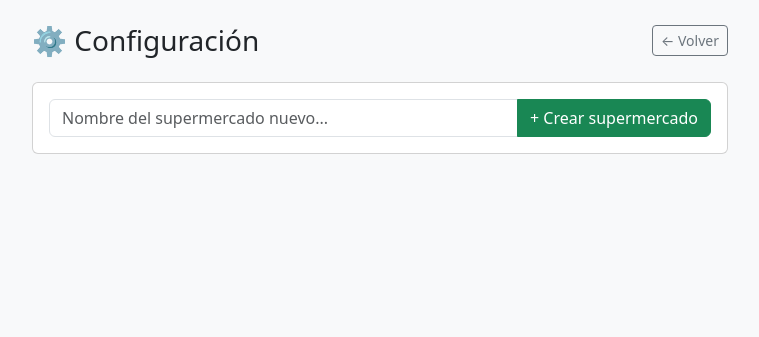
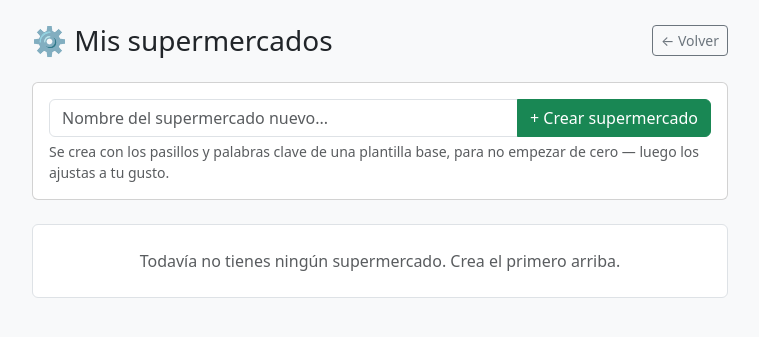
Before and after one commit to Medulino/smartshop, a Django app: page /configuracion/ in a window 1280 px wide. Shown: the top 337 px of the page, without its empty margins (260-1019 px from the left). Run offline with Django 5.2, Linux system fonts and the light colour scheme; the visitor is signed in with stand-in values (Sample User, id 1); data that the repository does not hold is empty; some libraries are stand-ins or nearby versions.

Commit message:
Separar lista de supermercados y gestión de pasillos en dos pantallas
/configuracion/ ahora solo lista los supermercados del usuario; al
elegir uno se entra en /configuracion/<id>/ para gestionar sus
pasillos y keywords. Antes todo iba amontonado en una sola pantalla.

Además:
- Al crear un supermercado nuevo se precarga con la plantilla
  "Mercadona Agustinos" (pasillos + keywords) en vez de partir vacío.
- Nuevo botón eliminar supermercado: bloqueado para usuarios normales
  si está publicado (hay que despublicarlo antes o pedirlo a un
  administrador), sin restricción para staff.

```diff
--- a/compra/urls.py
+++ b/compra/urls.py
@@ -17,6 +17,8 @@ urlpatterns = [
     path('configuracion/', views.ConfiguracionView.as_view(), name='configuracion'),
     path('configuracion/supermercado/crear/', views.crear_supermercado, name='crear_supermercado'),
     path('configuracion/supermercado/publicar/<int:supermercado_id>/', views.alternar_publicacion, name='alternar_publicacion'),
+    path('configuracion/supermercado/eliminar/<int:supermercado_id>/', views.eliminar_supermercado, name='eliminar_supermercado'),
+    path('configuracion/<int:supermercado_id>/', views.SupermercadoDetalleView.as_view(), name='supermercado_detalle'),
     path('configuracion/pasillo/crear/<int:supermercado_id>/', views.crear_pasillo, name='crear_pasillo'),
     path('configuracion/pasillo/renombrar/<int:pasillo_id>/', views.renombrar_pasillo, name='renombrar_pasillo'),
     path('configuracion/pasillo/eliminar/<int:pasillo_id>/', views.eliminar_pasillo, name='eliminar_pasillo'),
--- a/compra/views.py
+++ b/compra/views.py
@@ -278,6 +278,8 @@ def analizar_foto(request):
 
 @method_decorator(login_required, name='dispatch')
 class ConfiguracionView(View):
+    """Lista los supermercados del usuario. Elegir uno lleva al detalle
+    (pasillos/keywords) para no amontonarlo todo en una sola pantalla."""
     template_name = 'compra/configuracion.html'
 
     def get(self, request):
@@ -287,9 +289,25 @@ class ConfiguracionView(View):
         })
 
 
+@method_decorator(login_required, name='dispatch')
+class SupermercadoDetalleView(View):
+    """Gestión de pasillos y keywords de UN supermercado del usuario."""
+    template_name = 'compra/supermercado_detalle.html'
+
+    def get(self, request, supermercado_id):
+        supermercado = get_object_or_404(
+            Supermercado, id=supermercado_id, usuario=request.user
+        )
+        return render(request, self.template_name, {
+            'super': supermercado,
+        })
+
+
 @login_required
 @require_POST
 def crear_supermercado(request):
+    from .services import plantilla_por_defecto, copiar_pasillos_keywords
+
     data = json.loads(request.body)
     nombre = data.get('nombre', '').strip()
     direccion = data.get('direccion', '').strip()
@@ -305,11 +323,34 @@ def crear_supermercado(request):
         nombre=nombre,
         direccion=direccion,
     )
+
+    plantilla = plantilla_por_defecto()
+    if plantilla:
+        copiar_pasillos_keywords(plantilla, supermercado)
+
     return JsonResponse({
         'ok': True,
         'id': supermercado.id,
         'nombre': supermercado.nombre,
     })
+
+
+@login_required
+@require_POST
+def eliminar_supermercado(request, supermercado_id):
+    if request.user.is_staff:
+        supermercado = get_object_or_404(Supermercado, id=supermercado_id)
+    else:
+        supermercado = get_object_or_404(
+            Supermercado, id=supermercado_id, usuario=request.user
+        )
+        if supermercado.publico:
+            return JsonResponse({
+                'error': 'Está publicado en Explorar; despublícalo primero o pide a un administrador que lo elimine.'
+            }, status=403)
+
+    supermercado.delete()
+    return JsonResponse({'ok': True})
 
 
 @login_required
--- a/templates/compra/configuracion.html
+++ b/templates/compra/configuracion.html
@@ -4,21 +4,19 @@
 <head>
 <meta charset="UTF-8">
 <meta name="viewport" content="width=device-width, initial-scale=1.0">
-<title>⚙️ Configuración</title>
+<title>⚙️ Mis supermercados</title>
 {% bootstrap_css %}
 <style>
 body { background-color: #f8f9fa; }
-.pasillo-row { cursor: move; background: #fff; }
-.pasillo-row:hover { background: #f1f3f5; }
-.keyword-badge { font-size: 12px; }
-select option { background-color: #2b2b2b; color: #f0f0f0; }
+.super-row { cursor: pointer; }
+.super-row:hover { background: #f1f3f5; }
 </style>
 </head>
 <body>
 <div class="container py-4" style="max-width: 720px;">
 
 <div class="d-flex justify-content-between align-items-center mb-4">
-    <h1 class="h3 mb-0">⚙️ Configuración</h1>
+    <h1 class="h3 mb-0">⚙️ Mis supermercados</h1>
     <div>
         {% if flags.supermercados_publicos %}
         <a href="{% url 'compra:explorar' %}" class="btn btn-outline-primary btn-sm">🌍 Explorar</a>
@@ -34,62 +32,30 @@ select option { background-color: #2b2b2b; color: #f0f0f0; }
                    placeholder="Nombre del supermercado nuevo...">
             <button class="btn btn-success" onclick="crearSupermercado()">+ Crear supermercado</button>
         </div>
+        <div class="form-text">Se crea con los pasillos y palabras clave de una plantilla base, para no empezar de cero — luego los ajustas a tu gusto.</div>
     </div>
 </div>
 
+<ul class="list-group">
     {% for super in supermercados %}
-<div class="card mb-4">
-    <div class="card-header fw-bold d-flex justify-content-between align-items-center">
-        <span>{{ super.nombre }}</span>
-        {% if flags.supermercados_publicos %}
-        <span>
-            {% if super.publico %}
-            <span class="badge bg-success">🌍 Público · ❤️ {{ super.total_likes }}</span>
-            {% endif %}
-            <button class="btn btn-sm {% if super.publico %}btn-outline-danger{% else %}btn-outline-success{% endif %}"
-                    onclick="alternarPublicacion({{ super.id }}, this)">
-                {% if super.publico %}Despublicar{% else %}🌍 Publicar{% endif %}
-            </button>
-        </span>
-        {% endif %}
+    <li class="list-group-item super-row" onclick="window.location.href='{% url 'compra:supermercado_detalle' super.id %}'">
+        <div class="d-flex justify-content-between align-items-center">
+            <div>
+                <div class="fw-bold">{{ super.nombre }}</div>
+                <div class="text-muted small">
+                    {{ super.total_pasillos }} pasillos
+                    {% if super.publico %}· 🌍 Público · ❤️ {{ super.total_likes }}{% endif %}
                 </div>
-    <div class="card-body">
-
-        <div class="input-group mb-3">
-            <input type="text" class="form-control" id="nuevo-pasillo-{{ super.id }}"
-                   placeholder="Nuevo pasillo...">
-            <button class="btn btn-success" onclick="crearPasillo({{ super.id }})">+ Añadir pasillo</button>
             </div>
-
-        <ul class="list-group" id="pasillos-{{ super.id }}" data-super="{{ super.id }}">
-            {% for pasillo in super.pasillos.all %}
-            <li class="list-group-item pasillo-row" data-id="{{ pasillo.id }}">
-                <div class="d-flex justify-content-between align-items-center mb-2">
-                    <span>☰ {{ pasillo.orden }}. {{ pasillo.nombre }}</span>
-                    <span>
-                        <button class="btn btn-sm btn-outline-secondary" onclick="renombrarPasillo({{ pasillo.id }}, '{{ pasillo.nombre|escapejs }}')">✎</button>
-                        <button class="btn btn-sm btn-outline-danger" onclick="eliminarPasillo({{ pasillo.id }}, this)">✕</button>
-                    </span>
+            <span class="text-muted">Gestionar →</span>
         </div>
-                <div class="mb-1">
-                    {% for kw in pasillo.keywords.all %}
-                    <span class="badge bg-secondary keyword-badge" id="kw-{{ kw.id }}">
-                        {{ kw.palabra }}
-                        <a href="#" onclick="eliminarKeyword({{ kw.id }}); return false;" class="text-white text-decoration-none">✕</a>
-                    </span>
-                    {% endfor %}
-                </div>
-                <div class="input-group input-group-sm">
-                    <input type="text" placeholder="Añadir palabra clave..." id="kw-input-{{ pasillo.id }}">
-                    <button class="btn btn-outline-primary" onclick="crearKeyword({{ pasillo.id }})">+</button>
-                </div>
+    </li>
+    {% empty %}
+    <li class="list-group-item text-center text-muted py-4">
+        Todavía no tienes ningún supermercado. Crea el primero arriba.
     </li>
     {% endfor %}
 </ul>
-
-    </div>
-</div>
-{% endfor %}
 
 </div>
 
@@ -107,95 +73,13 @@ async function crearSupermercado() {
         body: JSON.stringify({ nombre })
     });
     if (resp.ok) {
-        location.reload();
+        const data = await resp.json();
+        window.location.href = `/configuracion/${data.id}/`;
     } else {
         const data = await resp.json();
         alert(data.error || 'No se pudo crear el supermercado');
     }
 }
-
-async function alternarPublicacion(superId, btn) {
-    const resp = await fetch(`/configuracion/supermercado/publicar/${superId}/`, {
-        method: 'POST',
-        headers: { 'X-CSRFToken': CSRF }
-    });
-    if (resp.ok) location.reload();
-}
-
-async function crearPasillo(superId) {
-    const input = document.getElementById(`nuevo-pasillo-${superId}`);
-    const nombre = input.value.trim();
-    if (!nombre) return;
-    const resp = await fetch(`/configuracion/pasillo/crear/${superId}/`, {
-        method: 'POST',
-        headers: { 'Content-Type': 'application/json', 'X-CSRFToken': CSRF },
-        body: JSON.stringify({ nombre })
-    });
-    if (resp.ok) location.reload();
-}
-
-async function renombrarPasillo(pasilloId, nombreActual) {
-    const nombre = prompt('Nuevo nombre del pasillo:', nombreActual);
-    if (!nombre || !nombre.trim() || nombre.trim() === nombreActual) return;
-    const resp = await fetch(`/configuracion/pasillo/renombrar/${pasilloId}/`, {
-        method: 'POST',
-        headers: { 'Content-Type': 'application/json', 'X-CSRFToken': CSRF },
-        body: JSON.stringify({ nombre: nombre.trim() })
-    });
-    if (resp.ok) location.reload();
-}
-
-async function eliminarPasillo(pasilloId, btn) {
-    if (!confirm('¿Eliminar este pasillo? Los productos quedarán sin asignar.')) return;
-    const resp = await fetch(`/configuracion/pasillo/eliminar/${pasilloId}/`, {
-        method: 'POST',
-        headers: { 'X-CSRFToken': CSRF }
-    });
-    if (resp.ok) location.reload();
-}
-
-async function crearKeyword(pasilloId) {
-    const input = document.getElementById(`kw-input-${pasilloId}`);
-    const palabra = input.value.trim();
-    if (!palabra) return;
-    const resp = await fetch(`/configuracion/keyword/crear/${pasilloId}/`, {
-        method: 'POST',
-        headers: { 'Content-Type': 'application/json', 'X-CSRFToken': CSRF },
-        body: JSON.stringify({ palabra })
-    });
-    if (resp.ok) location.reload();
-}
-
-async function eliminarKeyword(keywordId) {
-    const resp = await fetch(`/configuracion/keyword/eliminar/${keywordId}/`, {
-        method: 'POST',
-        headers: { 'X-CSRFToken': CSRF }
-    });
-    if (resp.ok) location.reload();
-}
-
-// Reordenar pasillos arrastrando (drag & drop simple)
-document.querySelectorAll('[id^="pasillos-"]').forEach(lista => {
-    let dragged = null;
-    lista.querySelectorAll('.pasillo-row').forEach(row => {
-        row.draggable = true;
-        row.addEventListener('dragstart', () => dragged = row);
-        row.addEventListener('dragover', e => e.preventDefault());
-        row.addEventListener('drop', async e => {
-            e.preventDefault();
-            if (dragged && dragged !== row) {
-                row.parentNode.insertBefore(dragged, row.nextSibling);
-                const superId = lista.dataset.super;
-                const orden = [...lista.querySelectorAll('.pasillo-row')].map(r => r.dataset.id);
-                await fetch(`/configuracion/pasillo/reordenar/${superId}/`, {
-                    method: 'POST',
-                    headers: { 'Content-Type': 'application/json', 'X-CSRFToken': CSRF },
-                    body: JSON.stringify({ orden })
-                });
-            }
-        });
-    });
-});
 </script>
 </body>
 </html>
```
Also changed, not shown: compra/services.py (+32 -13 lines), templates/compra/supermercado_detalle.html (added, +190 -0 lines). Lines whose indentation alone changed are shown as unchanged.
